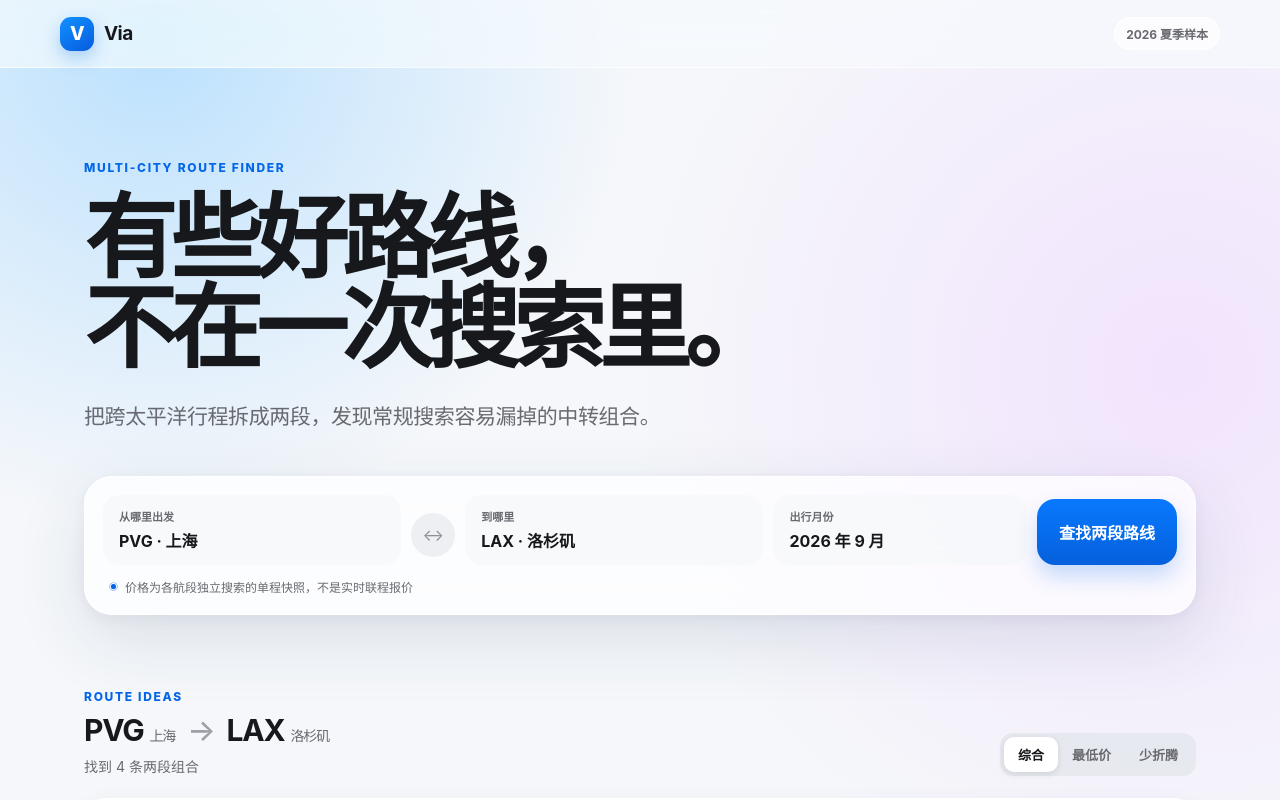
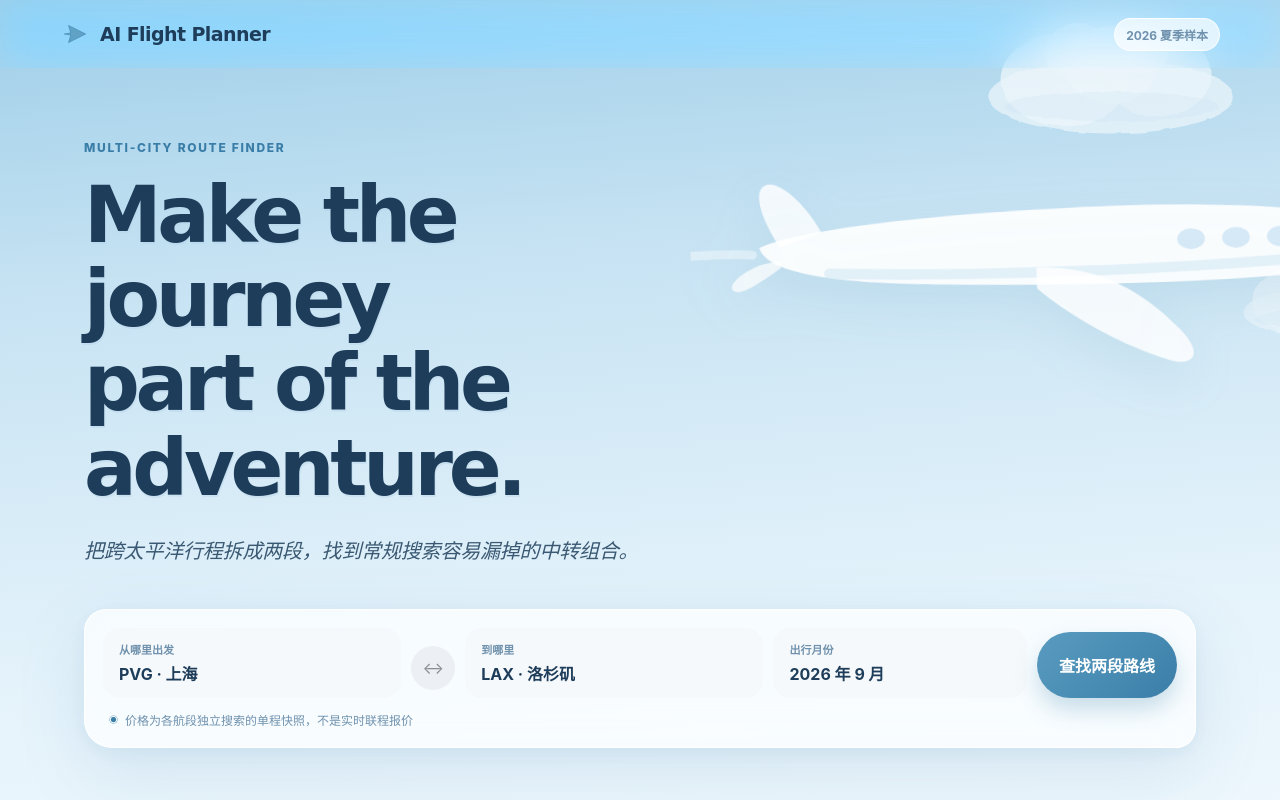
Before and after one commit to EvelynS-123/AI-Flight-Planner, a Next.js app: page / in a window 1280 px wide. Shown: the top 800 px of the page. Built offline with nearby package versions, Linux system fonts and the light colour scheme.

Commit message:
reuse original watercolor frontend

```diff
--- a/app/globals.css
+++ b/app/globals.css
@@ -1,14 +1,14 @@
 :root {
-  --ink: #17181b;
-  --muted: #686a70;
-  --line: rgba(24, 26, 31, 0.1);
+  --ink: #1e3d5a;
+  --muted: #6f91ad;
+  --line: rgba(90, 156, 192, 0.16);
   --surface: rgba(255, 255, 255, 0.72);
   --surface-strong: rgba(255, 255, 255, 0.92);
-  --blue: #0567e8;
-  --blue-dark: #004db5;
-  --sky: #dff0ff;
-  --amber: #ffb340;
-  --shadow: 0 24px 70px rgba(34, 63, 96, 0.12), 0 4px 18px rgba(34, 63, 96, 0.06);
+  --blue: #3a7ea8;
+  --blue-dark: #245f88;
+  --sky: #e8f3fa;
+  --amber: #e8a86c;
+  --shadow: 0 24px 70px rgba(58, 126, 168, 0.13), 0 4px 18px rgba(58, 126, 168, 0.07);
   --spring: cubic-bezier(0.22, 1, 0.36, 1);
 }
 
@@ -17,10 +17,7 @@ html { scroll-behavior: smooth; }
 body {
   margin: 0;
   color: var(--ink);
-  background:
-    radial-gradient(circle at 12% 3%, rgba(164, 216, 255, 0.7), transparent 30rem),
-    radial-gradient(circle at 92% 26%, rgba(239, 216, 255, 0.62), transparent 34rem),
-    #f5f7fa;
+  background: linear-gradient(175deg, #9ecee8 0%, #c7e3f3 18%, #e5f3fb 42%, #f6fbfe 70%, #fafcfe 100%);
   font-family: -apple-system, BlinkMacSystemFont, "SF Pro Text", "PingFang SC", "Microsoft YaHei", sans-serif;
   -webkit-font-smoothing: antialiased;
 }
@@ -29,8 +26,11 @@ button, select { font: inherit; }
 button, a { -webkit-tap-highlight-color: transparent; }
 button:focus-visible, select:focus-visible, a:focus-visible { outline: 3px solid rgba(5, 103, 232, 0.25); outline-offset: 3px; }
 
+.planner { position: relative; min-height: 100vh; overflow: hidden; }
+.art-defs { position: absolute; }
+
 .topbar {
-  position: sticky;
+  position: relative;
   z-index: 20;
   top: 0;
   height: 68px;
@@ -38,29 +38,36 @@ button:focus-visible, select:focus-visible, a:focus-visible { outline: 3px solid
   align-items: center;
   justify-content: space-between;
   padding: 0 max(24px, calc((100vw - 1160px) / 2));
-  background: rgba(247, 249, 252, 0.7);
-  border-bottom: 1px solid rgba(255, 255, 255, 0.6);
+  background: transparent;
+  border-bottom: 0;
   backdrop-filter: blur(22px) saturate(160%);
   -webkit-backdrop-filter: blur(22px) saturate(160%);
 }
 
-.brand { display: flex; align-items: center; gap: 10px; color: var(--ink); text-decoration: none; font-weight: 720; font-size: 19px; letter-spacing: -0.03em; }
+.brand { display: flex; align-items: center; gap: 10px; color: var(--ink); text-decoration: none; font-family: "Segoe Print", "Comic Sans MS", cursive; font-weight: 720; font-size: 19px; letter-spacing: -0.03em; }
 .brand-mark { width: 34px; height: 34px; display: grid; place-items: center; color: white; background: linear-gradient(145deg, #1292ff, #075bde); border-radius: 11px; box-shadow: 0 7px 18px rgba(5, 103, 232, 0.28); font-weight: 800; }
 .demo-badge { padding: 7px 11px; background: rgba(255, 255, 255, 0.68); border: 1px solid rgba(255, 255, 255, 0.85); border-radius: 999px; color: var(--muted); font-size: 12px; font-weight: 650; }
 
-.hero { max-width: 1160px; margin: 0 auto; padding: 92px 24px 74px; }
+.hero { position: relative; max-width: 1160px; min-height: 550px; margin: 0 auto; padding: 72px 24px 74px; }
+.hero-copy-block { position: relative; z-index: 3; max-width: 680px; }
+.original-sky { position: absolute; z-index: 1; inset: -68px -13vw auto 38%; height: 460px; pointer-events: none; }
+.big-plane { position: absolute; width: min(760px, 62vw); right: -5vw; top: 96px; transform: rotate(-2deg); filter: drop-shadow(0 18px 24px rgba(74, 137, 175, 0.12)); animation: plane-float 7s ease-in-out infinite; }
+.cloud { position: absolute; opacity: 0.72; }
+.cloud-one { right: 11vw; top: 8px; }
+.cloud-two { right: -3vw; top: 250px; opacity: 0.48; }
+@keyframes plane-float { 0%, 100% { transform: rotate(-2deg) translate3d(0, 0, 0); } 50% { transform: rotate(-1deg) translate3d(0, -8px, 0); } }
 .eyebrow { margin: 0 0 18px; color: var(--blue); font-size: 12px; font-weight: 760; letter-spacing: 0.14em; }
-.hero h1 { max-width: 820px; margin: 0; font-size: clamp(48px, 7.4vw, 92px); line-height: 0.98; letter-spacing: -0.068em; font-weight: 740; }
-.hero-copy { max-width: 620px; margin: 28px 0 42px; color: var(--muted); font-size: clamp(17px, 2vw, 21px); line-height: 1.55; letter-spacing: -0.02em; }
+.hero h1 { max-width: 820px; margin: 0; color: var(--ink); font-family: "Segoe Print", "Comic Sans MS", cursive; font-size: clamp(46px, 6.5vw, 78px); line-height: 1.08; letter-spacing: -0.055em; font-weight: 720; text-shadow: 1px 2px 0 rgba(180, 210, 230, 0.42); }
+.hero-copy { max-width: 560px; margin: 24px 0 42px; color: #3a5872; font-family: Georgia, "Songti SC", serif; font-size: clamp(16px, 1.8vw, 20px); font-style: italic; line-height: 1.65; letter-spacing: -0.01em; }
 
-.search-card { padding: 18px; background: var(--surface); border: 1px solid rgba(255, 255, 255, 0.95); border-radius: 28px; box-shadow: var(--shadow); backdrop-filter: blur(28px) saturate(140%); -webkit-backdrop-filter: blur(28px) saturate(140%); }
+.search-card { position: relative; z-index: 5; padding: 18px; background: var(--surface); border: 1.5px solid rgba(255, 255, 255, 0.95); border-radius: 22px 26px 20px 28px; box-shadow: var(--shadow); backdrop-filter: blur(22px) saturate(135%); -webkit-backdrop-filter: blur(22px) saturate(135%); }
 .field-grid { display: grid; grid-template-columns: 1fr 44px 1fr 0.85fr auto; gap: 10px; align-items: end; }
 .select-field { display: grid; gap: 7px; padding: 12px 15px 13px; background: rgba(246, 248, 251, 0.82); border: 1px solid transparent; border-radius: 17px; transition: border-color 180ms ease, background 180ms ease; }
 .select-field:focus-within { background: white; border-color: rgba(5, 103, 232, 0.35); }
 .select-field > span { color: var(--muted); font-size: 11px; font-weight: 650; }
 .select-field select { width: 100%; appearance: none; border: 0; outline: 0; color: var(--ink); background: transparent; font-weight: 680; cursor: pointer; }
 .swap-button { width: 44px; height: 44px; margin-bottom: 8px; border: 0; border-radius: 50%; color: #8c8f96; background: rgba(233, 236, 241, 0.8); cursor: not-allowed; }
-.search-button { min-height: 66px; padding: 0 22px; border: 0; border-radius: 18px; color: white; background: linear-gradient(180deg, #0879ff, #0560dc); box-shadow: 0 12px 22px rgba(5, 103, 232, 0.22); font-weight: 700; cursor: pointer; transition: transform 320ms var(--spring), filter 180ms ease, box-shadow 320ms var(--spring); }
+.search-button { min-height: 66px; padding: 0 22px; border: 0; border-radius: 999px; color: white; background: linear-gradient(135deg, #5a9cc0, #3a7ea8); box-shadow: 0 12px 22px rgba(58, 126, 168, 0.25); font-family: "Segoe Print", "Comic Sans MS", cursive; font-weight: 700; cursor: pointer; transition: transform 320ms var(--spring), filter 180ms ease, box-shadow 320ms var(--spring); }
 .search-button:hover { filter: brightness(1.04); box-shadow: 0 16px 30px rgba(5, 103, 232, 0.28); transform: translateY(-2px); }
 .search-button:active { transform: translateY(1px) scale(0.975); transition-duration: 80ms; }
 .search-note { display: flex; align-items: center; gap: 7px; margin: 13px 6px 1px; color: var(--muted); font-size: 12px; }
@@ -69,7 +76,7 @@ button:focus-visible, select:focus-visible, a:focus-visible { outline: 3px solid
 .results-section { max-width: 1160px; margin: 0 auto; padding: 0 24px 90px; }
 .results-heading { display: flex; justify-content: space-between; align-items: end; gap: 24px; margin-bottom: 22px; }
 .results-heading .eyebrow { margin-bottom: 8px; }
-.results-heading h2 { display: flex; align-items: center; gap: 12px; margin: 0; font-size: 30px; letter-spacing: -0.04em; }
+.results-heading h2 { display: flex; align-items: center; gap: 12px; margin: 0; font-family: "Segoe Print", "Comic Sans MS", cursive; font-size: 30px; letter-spacing: -0.04em; }
 .results-heading > div > p:last-child { margin: 8px 0 0; color: var(--muted); font-size: 14px; }
 .airport-label { display: inline-flex; align-items: baseline; gap: 6px; }
 .airport-label span { color: var(--muted); font-size: 14px; font-weight: 520; }
@@ -80,13 +87,13 @@ button:focus-visible, select:focus-visible, a:focus-visible { outline: 3px solid
 .segmented button:active { transform: scale(0.95); }
 
 .route-list { display: grid; gap: 12px; }
-.route-card { overflow: hidden; background: var(--surface-strong); border: 1px solid rgba(255, 255, 255, 0.96); border-radius: 22px; box-shadow: 0 7px 26px rgba(34, 63, 96, 0.055); transition: transform 420ms var(--spring), box-shadow 420ms var(--spring); }
+.route-card { overflow: hidden; background: var(--surface-strong); border: 1.5px solid rgba(255, 255, 255, 0.96); border-radius: 18px 23px 17px 25px; box-shadow: 0 7px 26px rgba(58, 126, 168, 0.075); transition: transform 420ms var(--spring), box-shadow 420ms var(--spring); }
 .route-card:hover { transform: translateY(-2px); box-shadow: 0 14px 36px rgba(34, 63, 96, 0.1); }
 .route-summary { width: 100%; display: grid; grid-template-columns: 38px 1fr auto auto 22px; gap: 20px; align-items: center; padding: 21px 22px; border: 0; color: inherit; background: transparent; text-align: left; cursor: pointer; }
 .route-summary:active { background: rgba(5, 103, 232, 0.035); }
-.rank { width: 30px; height: 30px; display: grid; place-items: center; color: var(--blue); background: var(--sky); border-radius: 10px; font-size: 13px; font-weight: 760; }
+.rank { width: 30px; height: 30px; display: grid; place-items: center; color: var(--blue); background: var(--sky); border-radius: 8px 11px 8px 12px; font-family: "Segoe Print", "Comic Sans MS", cursive; font-size: 13px; font-weight: 760; }
 .route-codes { display: flex; align-items: center; gap: 9px; font-size: 20px; letter-spacing: -0.025em; }
-.hub-code { padding: 5px 8px; color: #784500; background: #fff0cf; border-radius: 9px; font-weight: 720; }
+.hub-code { padding: 5px 8px; color: #6e4d17; background: #f4e4cc; border-radius: 8px 11px 8px 10px; font-weight: 720; }
 .route-meta { display: flex; flex-wrap: wrap; gap: 8px 14px; margin-top: 7px; color: var(--muted); font-size: 12px; }
 .route-meta span { position: relative; }
 .route-meta span + span::before { content: ""; position: absolute; top: 6px; left: -8px; width: 3px; height: 3px; background: #b7bac0; border-radius: 50%; }
@@ -128,6 +135,7 @@ footer p { max-width: 680px; margin: 0; text-align: right; }
 
 @media (max-width: 900px) {
   .hero { padding-top: 68px; }
+  .original-sky { opacity: 0.62; left: 42%; }
   .field-grid { grid-template-columns: 1fr 36px 1fr; }
   .month-field { grid-column: 1 / 3; }
   .search-button { grid-column: 3; grid-row: 2; }
@@ -139,8 +147,11 @@ footer p { max-width: 680px; margin: 0; text-align: right; }
 
 @media (max-width: 620px) {
   .topbar { height: 60px; padding-inline: 18px; }
-  .hero { padding: 48px 16px 54px; }
-  .hero h1 { font-size: 49px; }
+  .hero { min-height: 610px; padding: 48px 16px 54px; }
+  .hero h1 { font-size: 43px; }
+  .original-sky { inset: 145px -42vw auto 8%; height: 260px; opacity: 0.72; }
+  .big-plane { width: 620px; top: 88px; right: -36vw; }
+  .cloud-one { right: 3vw; }
   .hero-copy { margin-top: 22px; }
   .search-card { padding: 11px; border-radius: 23px; }
   .field-grid { grid-template-columns: 1fr; }
--- a/app/route-data.ts
+++ b/app/route-data.ts
@@ -40,10 +40,10 @@ const SOURCES = {
   pvgNrt: { price: 106, date: "2026-09-18", airline: "Trip.com fare", source: "Trip.com", url: "https://www.trip.com/flights/airport-pvg-nrt/", stops: 0 },
   pvgIcn: { price: 114, date: "2026-09-04", airline: "Route fare", source: "Expedia", url: "https://www.expedia.com/lp/flights/pvg/icn/shanghai-to-seoul", stops: 0 },
   pvgTpe: { price: 87, date: "2026-09-15", airline: "Route fare", source: "Expedia", url: "https://www.expedia.com/lp/flights/pvg/tpe/shanghai-to-taipei", stops: 0 },
-  pvgHnl: { price: 495, date: "2026-08/09 snapshot", airline: "Korean Air", source: "Expedia", url: "https://www.expedia.com/lp/flight-routes/korean-air-from-pudong-intl-to-daniel-k-inouye-intl/ke/pvg/hnl", stops: 1 },
+  pvgHnl: { price: 495, date: "route snapshot · checked Jul 2026", airline: "Korean Air", source: "Expedia", url: "https://www.expedia.com/lp/flight-routes/korean-air-from-pudong-intl-to-daniel-k-inouye-intl/ke/pvg/hnl", stops: 1 },
   pekNrt: { price: 169, date: "2026-08-08", airline: "Spring Japan", source: "Trip.com", url: "https://www.trip.com/flights/airport-pek-nrt/", stops: 0 },
   pekIcn: { price: 89, date: "2026-08-31", airline: "Shandong Airlines", source: "Trip.com", url: "https://ca.trip.com/flights/airport-pek-icn/", stops: 0 },
-  hkgNrt: { price: 149, date: "2026-07-26", airline: "Route fare", source: "Agoda", url: "https://www.agoda.com/flights/airport/hkg/nrt/hong-kong-tokyo.html", stops: 0 },
+  hkgNrt: { price: 124, date: "2026-08-07", airline: "HK Express", source: "Trip.com", url: "https://us.trip.com/flights/airport-hkg-nrt/", stops: 0 },
   hkgIcn: { price: 97.57, date: "2026-09-05", airline: "Route fare", source: "Traveloka", url: "https://www.traveloka.com/en-en/flight/route/Hong-Kong-Seoul.HKG.ICN", stops: 0 },
   hkgHnl: { price: 424, date: "2026-09-13", airline: "Route fare", source: "Expedia", url: "https://www.expedia.com/lp/flights/hkg/hnl/hong-kong-to-honolulu", stops: 1 },
   tpeNrt: { price: 120, date: "2026-08 snapshot", airline: "Route fare", source: "AirHint", url: "https://deals.airhint.com/cheapest-deals/one-way/TPE/NRT", stops: 0 },
@@ -61,7 +61,7 @@ const SOURCES = {
   tpeSfo: { price: 444, date: "2026-08/09 snapshot", airline: "Route fare", source: "Expedia", url: "https://www.expedia.com/lp/flights/tpe/sfo/taipei-to-san-francisco", stops: 0 },
   tpeSea: { price: 406, date: "2026-09-11", airline: "Delta", source: "Trip.com", url: "https://www.trip.com/flights/airport-tpe-sea/", stops: 0 },
   hnlLax: { price: 149, date: "2026-09-09", airline: "United", source: "Google Flights", url: "https://www.google.com/travel/flights/flights-from-honolulu-to-los-angeles.html", stops: 0 },
-  hnlSfo: { price: 235, date: "2026-08 snapshot", airline: "Route fare", source: "Southwest", url: "https://www.southwest.com/en/flights/flights-from-honolulu-to-san-francisco", stops: 0 },
+  hnlSfo: { price: 174, date: "2026-09-09", airline: "United", source: "Google Flights", url: "https://www.google.com/travel/flights/flights-from-honolulu-to-san-francisco.html", stops: 0 },
   hnlYvr: { price: 189, date: "2026-09-21", airline: "Route fare", source: "KAYAK", url: "https://www.kayak.com/flight-routes/Honolulu-HNL/Vancouver-Intl-YVR", stops: 0 },
   hnlSea: { price: 193, date: "2026-09-10", airline: "Route fare", source: "Expedia", url: "https://www.expedia.com/lp/flights/hnl/sea/honolulu-to-seattle", stops: 0 },
 } as const;
--- a/app/route-finder.tsx
+++ b/app/route-finder.tsx
@@ -7,6 +7,61 @@ type SortMode = "balanced" | "price" | "directness";
 
 const ORIGINS: AirportCode[] = ["PVG", "PEK", "HKG", "TPE", "ICN", "KIX"];
 const DESTINATIONS: AirportCode[] = ["LAX", "SFO", "SEA", "YVR"];
+
+function OriginalArtDefs() {
+  return (
+    <svg width="0" height="0" className="art-defs" aria-hidden="true">
+      <defs>
+        <filter id="gouache" x="-8%" y="-8%" width="116%" height="116%">
+          <feTurbulence type="turbulence" baseFrequency="0.035 0.06" numOctaves="3" seed="2" result="warp" />
+          <feDisplacementMap in="SourceGraphic" in2="warp" scale="6" xChannelSelector="R" yChannelSelector="G" />
+        </filter>
+        <filter id="softedge" x="-5%" y="-5%" width="110%" height="110%">
+          <feTurbulence type="fractalNoise" baseFrequency="0.04" numOctaves="2" seed="8" result="warp" />
+          <feDisplacementMap in="SourceGraphic" in2="warp" scale="4" xChannelSelector="R" yChannelSelector="G" />
+        </filter>
+      </defs>
+    </svg>
+  );
+}
+
+function SketchCloud({ width = 220 }: { width?: number }) {
+  return (
+    <svg width={width} height={width * 0.48} viewBox="0 0 220 105" fill="none" aria-hidden="true" filter="url(#softedge)">
+      <ellipse cx="110" cy="72" rx="100" ry="30" fill="white" fillOpacity="0.72" />
+      <ellipse cx="72" cy="58" rx="52" ry="38" fill="white" fillOpacity="0.78" />
+      <ellipse cx="148" cy="54" rx="44" ry="34" fill="white" fillOpacity="0.72" />
+      <ellipse cx="110" cy="46" rx="38" ry="32" fill="white" fillOpacity="0.82" />
+      <ellipse cx="84" cy="36" rx="28" ry="24" fill="white" fillOpacity="0.75" />
+      <ellipse cx="134" cy="33" rx="24" ry="20" fill="white" fillOpacity="0.68" />
+      <path d="M75 52 C85 48 100 50 110 52" stroke="white" strokeWidth="3" strokeLinecap="round" opacity="0.5" />
+      <ellipse cx="110" cy="80" rx="88" ry="12" fill="#C8DFF0" fillOpacity="0.22" />
+    </svg>
+  );
+}
+
+function BigPlane() {
+  return (
+    <svg className="big-plane" viewBox="0 0 220 80" fill="none" aria-hidden="true" filter="url(#gouache)">
+      <path d="M20 42 C28 38 60 34 110 33 C155 32 185 35 200 40 C208 43 205 50 195 52 C165 56 120 56 70 54 C45 53 22 50 20 42Z" fill="white" fillOpacity="0.9" />
+      <path d="M40 50 C80 52 140 52 185 49" stroke="#D0E8F4" strokeWidth="3" strokeLinecap="round" opacity="0.55" />
+      <path d="M195 40 C208 40 216 44 214 47 C212 50 202 52 195 52Z" fill="white" fillOpacity="0.9" />
+      <path d="M100 50 C110 50 125 52 140 68 C148 76 145 80 138 78 C120 72 104 60 100 56Z" fill="white" fillOpacity="0.82" />
+      <path d="M26 42 C22 36 18 26 22 24 C26 22 34 30 38 38Z" fill="white" fillOpacity="0.8" />
+      <path d="M26 48 C20 52 14 56 12 54 C10 52 18 46 26 46Z" fill="white" fillOpacity="0.72" />
+      {[145, 158, 171, 184].map((x) => <ellipse key={x} cx={x} cy="43" rx="4" ry="3" fill="#B8D8F0" fillOpacity="0.55" />)}
+      <path d="M18 44 C8 43 -10 44 -30 46" stroke="white" strokeWidth="2.5" strokeLinecap="round" opacity="0.4" />
+    </svg>
+  );
+}
+
+function SketchPlane({ size = 28 }: { size?: number }) {
+  return (
+    <svg width={size} height={size} viewBox="0 0 28 28" fill="none" aria-hidden="true">
+      <path d="M24 14 L8 6 L10 13 L4 14 L10 15 L8 22 Z" fill="#5A9CC0" fillOpacity="0.9" stroke="#3A7EA8" strokeWidth="0.5" strokeLinejoin="round" />
+    </svg>
+  );
+}
 
 function AirportLabel({ code }: { code: string }) {
   const airport = AIRPORTS[code];
@@ -59,19 +114,27 @@ export default function RouteFinder() {
   }
 
   return (
-    <main>
+    <main className="planner">
+      <OriginalArtDefs />
       <header className="topbar">
         <a className="brand" href="#top" aria-label="Via 首页">
-          <span className="brand-mark" aria-hidden="true">V</span>
-          <span>Via</span>
+          <SketchPlane size={30} />
+          <span>AI Flight Planner</span>
         </a>
         <span className="demo-badge">2026 夏季样本</span>
       </header>
 
       <section className="hero" id="top">
-        <p className="eyebrow">MULTI-CITY ROUTE FINDER</p>
-        <h1>有些好路线，<br />不在一次搜索里。</h1>
-        <p className="hero-copy">把跨太平洋行程拆成两段，发现常规搜索容易漏掉的中转组合。</p>
+        <div className="original-sky" aria-hidden="true">
+          <div className="cloud cloud-one"><SketchCloud width={270} /></div>
+          <div className="cloud cloud-two"><SketchCloud width={190} /></div>
+          <BigPlane />
+        </div>
+        <div className="hero-copy-block">
+          <p className="eyebrow">MULTI-CITY ROUTE FINDER</p>
+          <h1>Make the journey<br />part of the adventure.</h1>
+          <p className="hero-copy">把跨太平洋行程拆成两段，找到常规搜索容易漏掉的中转组合。</p>
+        </div>
 
         <div className="search-card" aria-label="航线搜索">
           <div className="field-grid">
```
Also changed, not shown: 1 other file (tests, documents, lock files or other folders).
